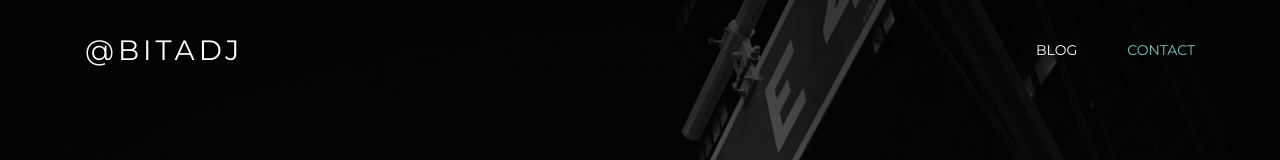
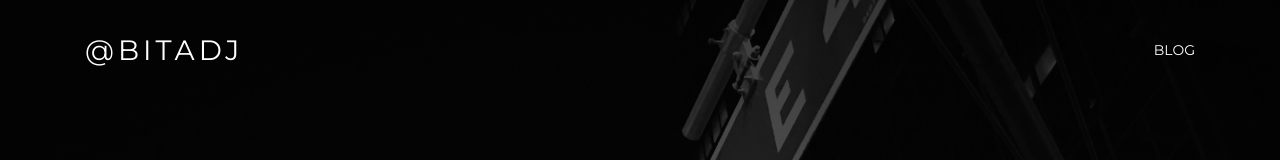
Before and after one commit to bitadj/bitadj.github.io, a plain HTML site: page index.html in a window 1280 px wide. Shown: the top 160 px of the page. Drawn offline with nearby package versions, Linux system fonts and the light colour scheme.

Commit message:
Update index.html

```diff
--- a/index.html
+++ b/index.html
@@ -77,7 +77,6 @@
                 <li><a href="#education">Education</a></li>
                 <li><a href="#projects">Projects</a></li>-->
               <li><a id="blog" href="https://medium.com/@bitadj" target="_blank">Blog</a></li>
-              <li><a id="contact" href="#contact">Contact</a></li>
             </ul>
           </div>
         </div>
```
